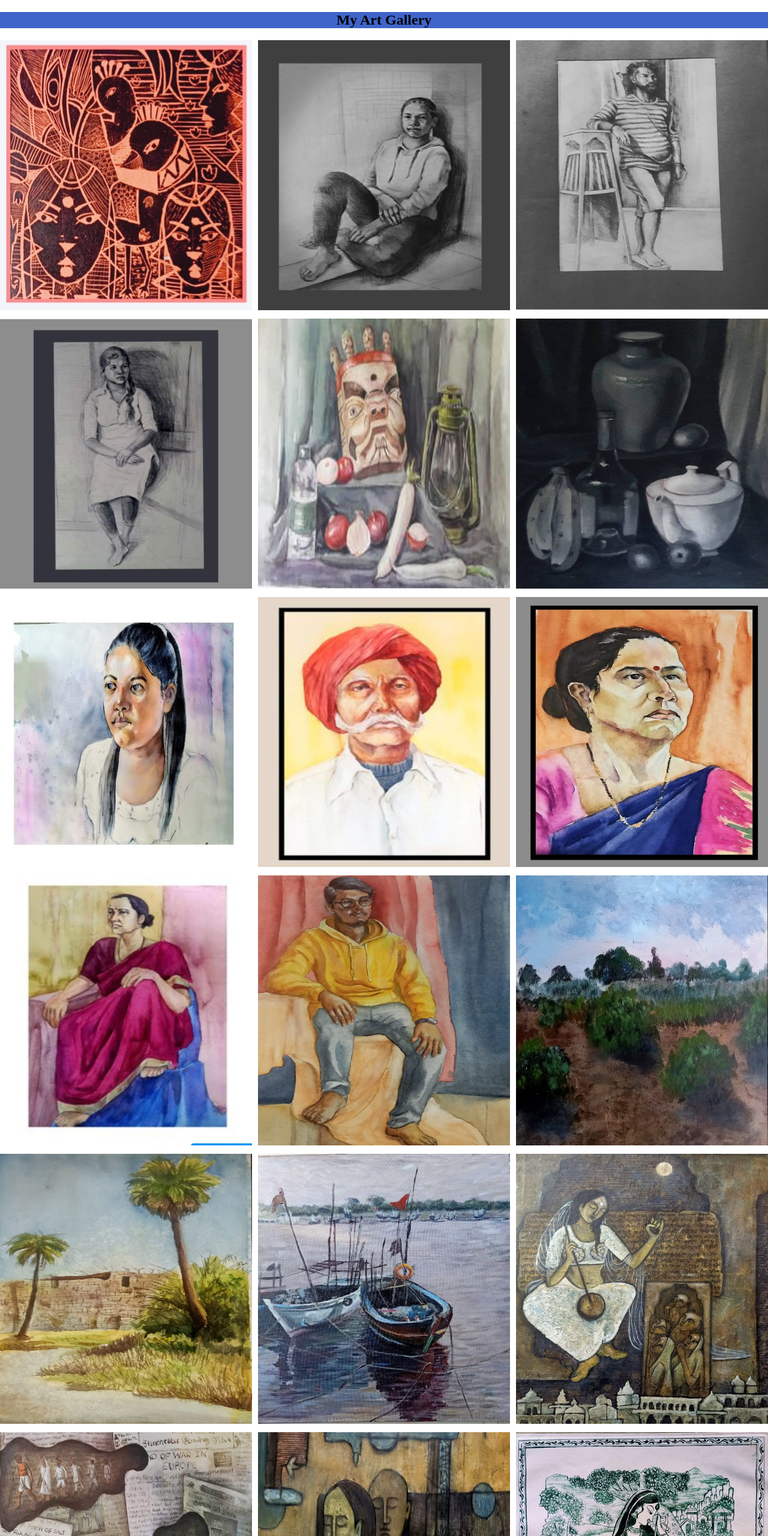
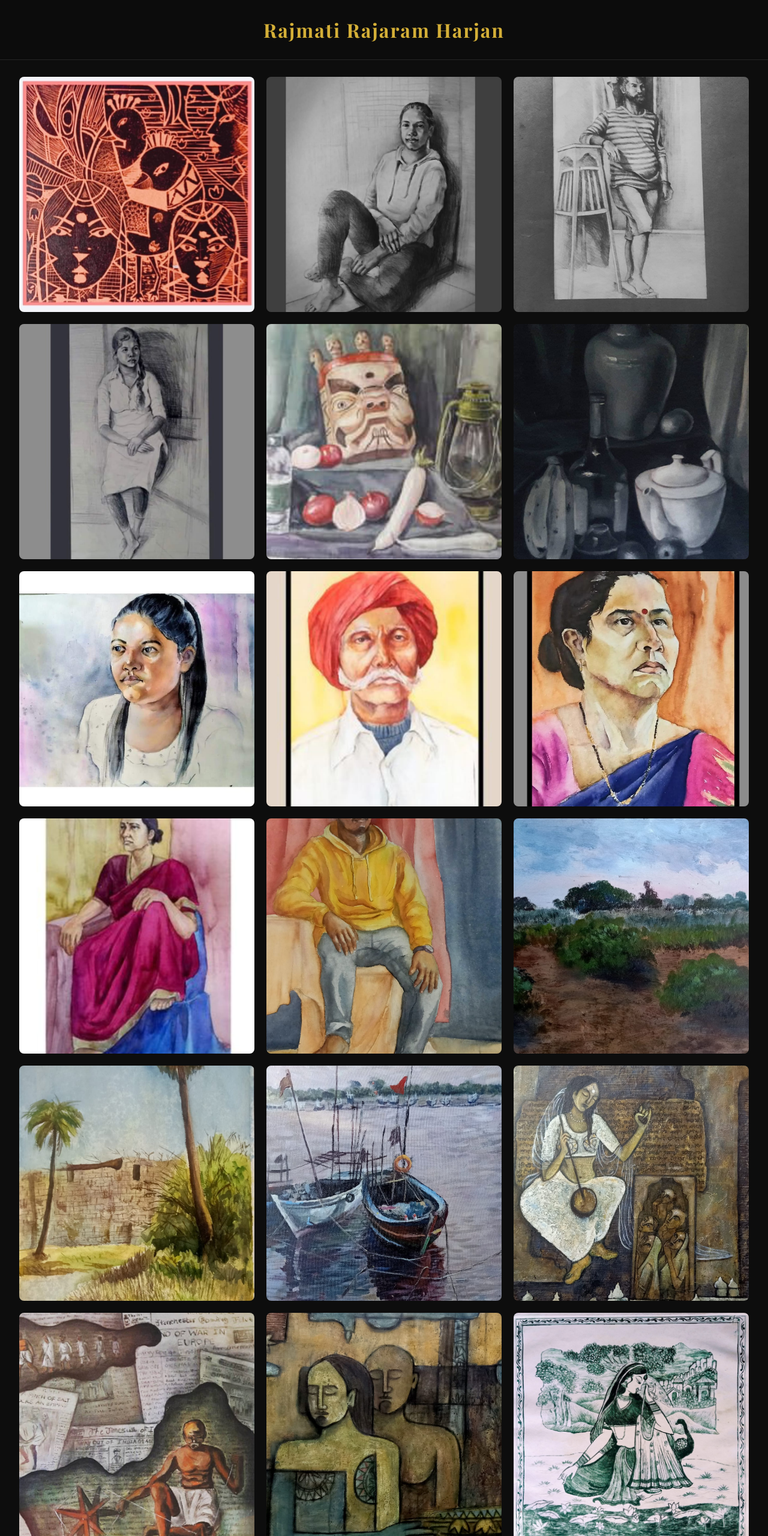
Before and after one commit to sky337/artist, a plain HTML site: page index.html in a window 1280 px wide. Shown: the top 2560 px of the page at 60% size. Drawn offline with nearby package versions, Linux system fonts and the light colour scheme; some packages are replaced by stand-ins of ours; files that its build step writes are made by us from their sources; a script that the page names is missing.

Commit message:
Upgrade portfolio to modern premium design and fix asset paths

```diff
--- a/index.html
+++ b/index.html
@@ -1,97 +1,157 @@
 <!DOCTYPE html>
-<html lang="en-us">
+<html lang="en">
 <head>
-  <meta charset="utf-8">
-  <title>My Art Gallery</title>
-  <link rel="stylesheet" href="/styles.css">
-  <link rel="stylesheet" href="../dist/css/lightbox.min.css">
+    <meta charset="utf-8">
+    <meta name="viewport" content="width=device-width, initial-scale=1.0">
+    <title>Rajmati Rajaram Harjan | Art Portfolio</title>
+    <link rel="stylesheet" href="styles.css">
+    <link rel="stylesheet" href="lightbox/dist/css/lightbox.min.css">
+    <meta name="description" content="Art portfolio of Rajmati Rajaram Harjan - Sketching and Creative Works">
 </head>
 <body>
 
-  <section>
-    <!-- <h3>Two Individual Images</h3>
-    <div>
-      <a class="example-image-link" href="http://lokeshdhakar.com/projects/lightbox2/images/image-1.jpg" data-lightbox="example-1"><img class="example-image" src="http://lokeshdhakar.com/projects/lightbox2/images/thumb-1.jpg" alt="image-1" /></a>
-      <a class="example-image-link" href="http://lokeshdhakar.com/projects/lightbox2/images/image-2.jpg" data-lightbox="example-2" data-title="Optional caption."><img class="example-image" src="http://lokeshdhakar.com/projects/lightbox2/images/thumb-2.jpg" alt="image-1"/></a>
-    </div>
+    <header>
+        <h1>Rajmati Rajaram Harjan</h1>
+    </header>
 
-    <hr /> -->
+    <main>
+        <div class="gallery">
+            <div class="gallery-item">
+                <a class="example-image-link" href="images/1img.jpg" data-lightbox="example-set" data-title="Sketching">
+                    <img src="images/1img.jpg" alt="Artwork by Rajmati Rajaram Harjan" />
+                    <div class="caption">Sketching</div>
+                </a>
+            </div>
+            <div class="gallery-item">
+                <a class="example-image-link" href="images/2img.jpeg" data-lightbox="example-set" data-title="Sketching">
+                    <img src="images/2img.jpeg" alt="Artwork by Rajmati Rajaram Harjan" />
+                    <div class="caption">Sketching</div>
+                </a>
+            </div>
+            <div class="gallery-item">
+                <a class="example-image-link" href="images/3img.jpeg" data-lightbox="example-set" data-title="Sketching">
+                    <img src="images/3img.jpeg" alt="Artwork by Rajmati Rajaram Harjan" />
+                    <div class="caption">Sketching</div>
+                </a>
+            </div>
+            <div class="gallery-item">
+                <a class="example-image-link" href="images/4img.jpeg" data-lightbox="example-set" data-title="Sketching">
+                    <img src="images/4img.jpeg" alt="Artwork by Rajmati Rajaram Harjan" />
+                    <div class="caption">Sketching</div>
+                </a>
+            </div>
+            <div class="gallery-item">
+                <a class="example-image-link" href="images/5img.jpeg" data-lightbox="example-set" data-title="Sketching">
+                    <img src="images/5img.jpeg" alt="Artwork by Rajmati Rajaram Harjan" />
+                    <div class="caption">Sketching</div>
+                </a>
+            </div>
+            <div class="gallery-item">
+                <a class="example-image-link" href="images/6img.jpeg" data-lightbox="example-set" data-title="Sketching">
+                    <img src="images/6img.jpeg" alt="Artwork by Rajmati Rajaram Harjan" />
+                    <div class="caption">Sketching</div>
+                </a>
+            </div>
+            <div class="gallery-item">
+                <a class="example-image-link" href="images/7img.jpeg" data-lightbox="example-set" data-title="Sketching">
+                    <img src="images/7img.jpeg" alt="Artwork by Rajmati Rajaram Harjan" />
+                    <div class="caption">Sketching</div>
+                </a>
+            </div>
+            <div class="gallery-item">
+                <a class="example-image-link" href="images/8img.jpeg" data-lightbox="example-set" data-title="Sketching">
+                    <img src="images/8img.jpeg" alt="Artwork by Rajmati Rajaram Harjan" />
+                    <div class="caption">Sketching</div>
+                </a>
+            </div>
+            <div class="gallery-item">
+                <a class="example-image-link" href="images/9img.jpeg" data-lightbox="example-set" data-title="Sketching">
+                    <img src="images/9img.jpeg" alt="Artwork by Rajmati Rajaram Harjan" />
+                    <div class="caption">Sketching</div>
+                </a>
+            </div>
+            <div class="gallery-item">
+                <a class="example-image-link" href="images/10img.jpeg" data-lightbox="example-set" data-title="Sketching">
+                    <img src="images/10img.jpeg" alt="Artwork by Rajmati Rajaram Harjan" />
+                    <div class="caption">Sketching</div>
+                </a>
+            </div>
+            <div class="gallery-item">
+                <a class="example-image-link" href="images/11img.jpeg" data-lightbox="example-set" data-title="Sketching">
+                    <img src="images/11img.jpeg" alt="Artwork by Rajmati Rajaram Harjan" />
+                    <div class="caption">Sketching</div>
+                </a>
+            </div>
+            <div class="gallery-item">
+                <a class="example-image-link" href="images/12img.jpeg" data-lightbox="example-set" data-title="Sketching">
+                    <img src="images/12img.jpeg" alt="Artwork by Rajmati Rajaram Harjan" />
+                    <div class="caption">Sketching</div>
+                </a>
+            </div>
+            <div class="gallery-item">
+                <a class="example-image-link" href="images/13img.jpeg" data-lightbox="example-set" data-title="Sketching">
+                    <img src="images/13img.jpeg" alt="Artwork by Rajmati Rajaram Harjan" />
+                    <div class="caption">Sketching</div>
+                </a>
+            </div>
+            <div class="gallery-item">
+                <a class="example-image-link" href="images/14img.jpeg" data-lightbox="example-set" data-title="Sketching">
+                    <img src="images/14img.jpeg" alt="Artwork by Rajmati Rajaram Harjan" />
+                    <div class="caption">Sketching</div>
+                </a>
+            </div>
+            <div class="gallery-item">
+                <a class="example-image-link" href="images/15img.jpeg" data-lightbox="example-set" data-title="Sketching">
+                    <img src="images/15img.jpeg" alt="Artwork by Rajmati Rajaram Harjan" />
+                    <div class="caption">Sketching</div>
+                </a>
+            </div>
+            <div class="gallery-item">
+                <a class="example-image-link" href="images/16img.jpeg" data-lightbox="example-set" data-title="Sketching">
+                    <img src="images/16img.jpeg" alt="Artwork by Rajmati Rajaram Harjan" />
+                    <div class="caption">Sketching</div>
+                </a>
+            </div>
+            <div class="gallery-item">
+                <a class="example-image-link" href="images/17img.jpeg" data-lightbox="example-set" data-title="Sketching">
+                    <img src="images/17img.jpeg" alt="Artwork by Rajmati Rajaram Harjan" />
+                    <div class="caption">Sketching</div>
+                </a>
+            </div>
+            <div class="gallery-item">
+                <a class="example-image-link" href="images/18img.jpeg" data-lightbox="example-set" data-title="Sketching">
+                    <img src="images/18img.jpeg" alt="Artwork by Rajmati Rajaram Harjan" />
+                    <div class="caption">Sketching</div>
+                </a>
+            </div>
+            <!-- Missing images 19 can be added here if exists -->
+            <div class="gallery-item">
+                <a class="example-image-link" href="images/20img.jpeg" data-lightbox="example-set" data-title="Sketching">
+                    <img src="images/20img.jpeg" alt="Artwork by Rajmati Rajaram Harjan" />
+                    <div class="caption">Sketching</div>
+                </a>
+            </div>
+            <div class="gallery-item">
+                <a class="example-image-link" href="images/21img.jpeg" data-lightbox="example-set" data-title="Sketching">
+                    <img src="images/21img.jpeg" alt="Artwork by Rajmati Rajaram Harjan" />
+                    <div class="caption">Sketching</div>
+                </a>
+            </div>
+            <div class="gallery-item">
+                <a class="example-image-link" href="images/22img.jpeg" data-lightbox="example-set" data-title="Sketching">
+                    <img src="images/22img.jpeg" alt="Artwork by Rajmati Rajaram Harjan" />
+                    <div class="caption">Sketching</div>
+                </a>
+            </div>
+        </div>
+    </main>
 
-    <h2 style="background-color: rgba(22, 67, 190, 0.815); text-emphasis-color: white; " class="content">My Art Gallery</h2>
-    <div class="gallery">
-      <a class="example-image-link" href="/images/1img.jpg" data-lightbox="example-set" data-title="Sketching"><img class="example-image" src="/images/1img.jpg" alt=""/></a>
-
-      <a class="example-image-link" href="/images/2img.jpeg" data-lightbox="example-set" data-title="Sketching"><img class="example-image" src="/images/2img.jpeg" alt="" /></a>
-
-      <a class="example-image-link" href="/images/3img.jpeg" data-lightbox="example-set" data-title="Sketching"><img class="example-image" src="/images/3img.jpeg" alt=""/></a>
-
-      <a class="example-image-link" href="/images/4img.jpeg" data-lightbox="example-set" data-title="Sketching"><img class="example-image" src="/images/4img.jpeg" alt="" /></a>
-
-      <a class="example-image-link" href="/images/5img.jpeg" data-lightbox="example-set" data-title="Sketching"><img class="example-image" src="/images/5img.jpeg" alt=""/></a>
-
-      <a class="example-image-link" href="/images/6img.jpeg" data-lightbox="example-set" data-title="Sketching"><img class="example-image" src="/images/6img.jpeg" alt="" /></a>
-
-      <a class="example-image-link" href="/images/7img.jpeg" data-lightbox="example-set" data-title="Sketching"><img class="example-image" src="/images/7img.jpeg" alt=""/></a>
-
-      <a class="example-image-link" href="/images/8img.jpeg" data-lightbox="example-set" data-title="Sketching"><img class="example-image" src="/images/8img.jpeg" alt="" /></a>
-
-      <a class="example-image-link" href="/images/9img.jpeg" data-lightbox="example-set" data-title="Sketching"><img class="example-image" src="/images/9img.jpeg" alt=""/></a>
-
-      <a class="example-image-link" href="/images/10img.jpeg" data-lightbox="example-set" data-title="Sketching"><img class="example-image" src="/images/10img.jpeg" alt="" /></a>
-
-      <a class="example-image-link" href="/images/11img.jpeg" data-lightbox="example-set" data-title="Sketching"><img class="example-image" src="/images/11img.jpeg" alt=""/></a>
-
-      <a class="example-image-link" href="/images/12img.jpeg" data-lightbox="example-set" data-title="Sketching"><img class="example-image" src="/images/12img.jpeg" alt="" /></a>
-
-      <a class="example-image-link" href="/images/13img.jpeg" data-lightbox="example-set" data-title="Sketching"><img class="example-image" src="/images/13img.jpeg" alt=""/></a>
-
-      <a class="example-image-link" href="/images/14img.jpeg" data-lightbox="example-set" data-title="Sketching"><img class="example-image" src="/images/14img.jpeg" alt="" /></a>
-
-      <a class="example-image-link" href="/images/15img.jpeg" data-lightbox="example-set" data-title="Sketching"><img class="example-image" src="/images/15img.jpeg" alt=""/></a>
-
-      <a class="example-image-link" href="/images/16img.jpeg" data-lightbox="example-set" data-title="Sketching"><img class="example-image" src="/images/16img.jpeg" alt="" /></a>
-
-      <a class="example-image-link" href="/images/17img.jpeg" data-lightbox="example-set" data-title="Sketching"><img class="example-image" src="/images/17img.jpeg" alt=""/></a>
-
-      <a class="example-image-link" href="/images/18img.jpeg" data-lightbox="example-set" data-title="Sketching"><img class="example-image" src="/images/18img.jpeg" alt="" /></a>
-
-      <!-- <a class="example-image-link" href="/images/19img.jpeg" data-lightbox="example-set" data-title="Sketching"><img class="example-image" src="/images/19img.jpeg" alt=""/></a> -->
-
-      <a class="example-image-link" href="/images/20img.jpeg" data-lightbox="example-set" data-title="Sketching"><img class="example-image" src="/images/20img.jpeg" alt="" /></a>
-
-      <a class="example-image-link" href="/images/21img.jpeg" data-lightbox="example-set" data-title="Sketching"><img class="example-image" src="/images/21img.jpeg" alt=""/></a>
-
-      <a class="example-image-link" href="/images/22img.jpeg" data-lightbox="example-set" data-title="Sketching"><img class="example-image" src="/images/22img.jpeg" alt="" /></a>
-
-
-    </div>
-  </section>
-
-  <section>
-    <footer style="background-color: rgba(22, 67, 190, 0.815); height: 80px;">
-      <div >
-        <br>
-        <p class="content" >
-          <h2 class="content"> <strong>Art done by : <em>Rajmati Rajaram Harjan</em></strong> &nbsp;</h2>
-
-        </p>
-
-
-
-      </div>
-
-
+    <footer>
+        <h2>Rajmati Rajaram Harjan</h2>
+        <p>Sketch Artist & Creative Thinker</p>
+        <p style="margin-top: 2rem; font-size: 0.8rem; opacity: 0.5;">&copy; 2024 All Rights Reserved</p>
     </footer>
 
-  </section>
-
-  <script src="../dist/js/lightbox-plus-jquery.min.js"></script>
-
-  <!-- <script src="../bower_components/jquery/dist/jquery.js"></script>
-  <script src="../src/js/lightbox.js"></script> -->
-
-
-
-
+    <script src="lightbox/dist/js/lightbox-plus-jquery.min.js"></script>
 </body>
 </html>
--- a/styles.css
+++ b/styles.css
@@ -1,29 +1,167 @@
+@import url('https://fonts.googleapis.com/css2?family=Inter:wght@400;500;600&family=Playfair+Display:wght@700&display=swap');
+
+:root {
+    --bg-color: #0d0d0d;
+    --text-primary: #ffffff;
+    --text-secondary: #a0a0a0;
+    --accent-color: #d4af37; /* Gold */
+    --card-bg: #1a1a1a;
+    --hover-overlay: rgba(212, 175, 55, 0.2);
+    --header-footer-bg: rgba(13, 13, 13, 0.8);
+    --font-heading: 'Playfair Display', serif;
+    --font-body: 'Inter', sans-serif;
+}
+
+* {
+    box-sizing: border-box;
+    margin: 0;
+    padding: 0;
+}
+
+body {
+    background-color: var(--bg-color);
+    color: var(--text-primary);
+    font-family: var(--font-body);
+    line-height: 1.6;
+    overflow-x: hidden;
+}
+
+header {
+    position: fixed;
+    top: 0;
+    width: 100%;
+    z-index: 1000;
+    background-color: var(--header-footer-bg);
+    backdrop-filter: blur(10px);
+    border-bottom: 1px solid rgba(255, 255, 255, 0.1);
+    padding: 1.5rem 0;
+    text-align: center;
+}
+
+header h1 {
+    font-family: var(--font-heading);
+    font-size: 2rem;
+    letter-spacing: 2px;
+    color: var(--accent-color);
+}
+
+main {
+    margin-top: 6rem;
+    padding: 2rem;
+    max-width: 1400px;
+    margin-left: auto;
+    margin-right: auto;
+}
+
 .gallery {
     display: grid;
-    grid-template-columns: repeat(3, 1fr);
-    grid-gap: 10px;
-  }
-
-  .gallery img {
-    width: 100%;
-    height: 450px;
-  }
-
-
-  em {
-    font-style: italic;
-    font-weight: bold;
-    color: white;
-  }
-
-  body {
-    /* display: flex; */
-    /* justify-content: center; */
-    align-items: center;
-    height: 100vh;
-    margin: 0;
+    grid-template-columns: repeat(auto-fill, minmax(300px, 1fr));
+    grid-gap: 20px;
+    grid-auto-flow: dense;
 }
 
-.content {
+.gallery-item {
+    position: relative;
+    overflow: hidden;
+    border-radius: 8px;
+    background-color: var(--card-bg);
+    aspect-ratio: 1 / 1;
+    cursor: pointer;
+    transition: transform 0.3s ease;
+}
+
+.gallery-item:hover {
+    transform: scale(1.02);
+}
+
+.gallery-item img {
+    width: 100%;
+    height: 100%;
+    object-fit: cover;
+    transition: transform 0.5s ease;
+}
+
+.gallery-item:hover img {
+    transform: scale(1.1);
+}
+
+.gallery-item::after {
+    content: '';
+    position: absolute;
+    top: 0;
+    left: 0;
+    width: 100%;
+    height: 100%;
+    background: linear-gradient(to bottom, transparent 60%, rgba(0,0,0,0.8));
+    opacity: 0;
+    transition: opacity 0.3s ease;
+}
+
+.gallery-item:hover::after {
+    opacity: 1;
+}
+
+.gallery-item .caption {
+    position: absolute;
+    bottom: 0;
+    left: 0;
+    width: 100%;
+    padding: 1rem;
+    color: white;
+    z-index: 2;
+    transform: translateY(20px);
+    opacity: 0;
+    transition: all 0.3s ease;
+}
+
+.gallery-item:hover .caption {
+    transform: translateY(0);
+    opacity: 1;
+}
+
+footer {
+    padding: 4rem 2rem;
+    background-color: var(--card-bg);
     text-align: center;
+    border-top: 1px solid rgba(255, 255, 255, 0.05);
 }
+
+footer h2 {
+    font-family: var(--font-heading);
+    font-size: 1.5rem;
+    margin-bottom: 0.5rem;
+}
+
+footer p {
+    color: var(--text-secondary);
+    font-size: 0.9rem;
+}
+
+/* Lightbox customization */
+.lb-outerContainer {
+    background-color: var(--card-bg) !important;
+}
+
+.lb-dataContainer {
+    padding-top: 1rem !important;
+}
+
+.lb-caption {
+    font-family: var(--font-body) !important;
+    font-size: 1rem !important;
+}
+
+@media (max-width: 768px) {
+    header h1 {
+        font-size: 1.5rem;
+    }
+
+    main {
+        padding: 1rem;
+    }
+
+    .gallery {
+        grid-template-columns: repeat(auto-fill, minmax(200px, 1fr));
+        grid-gap: 10px;
+    }
+}
```
